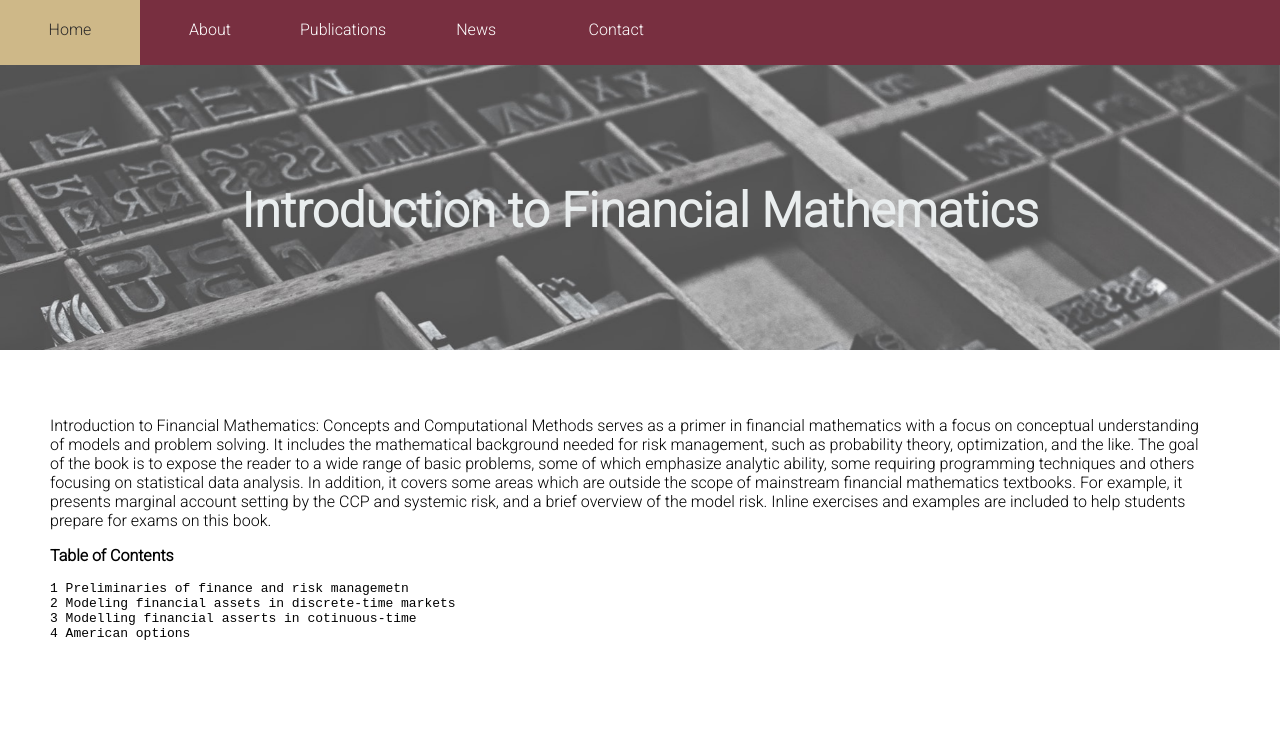
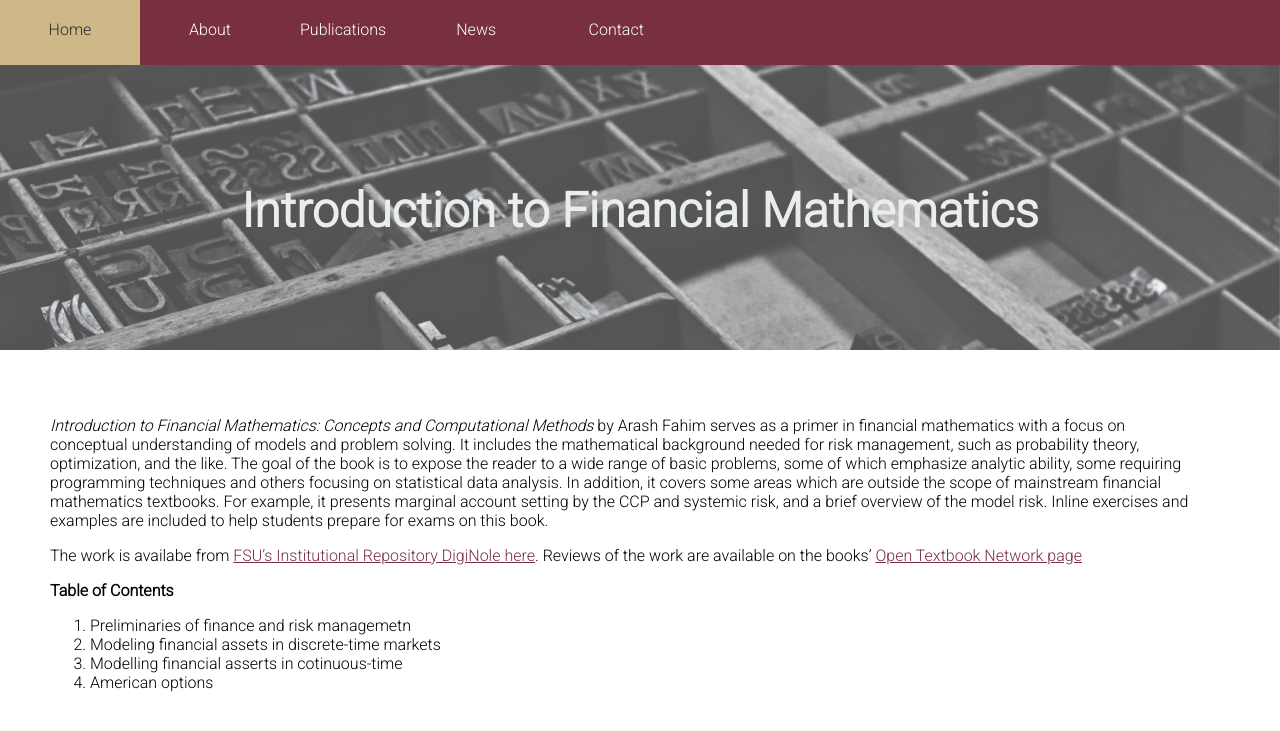
Before and after one commit to fsulibpub/fsulibpub.github.io, a Jekyll site: the page built from _books-oer/finMath.md, in a window 1280 px wide. Shown: the top 731 px of the page. Built offline with Jekyll 4.4.1, drawn with Linux system fonts in a browser that asks for light colours.

Commit message:
update TOC and add links

```diff
--- a/_books-oer/finMath.md
+++ b/_books-oer/finMath.md
@@ -5,13 +5,13 @@ description: "This book serves as a primer in financial mathematics with a focus
 permalink: /books-oer/finMath/
 image: books-oer/oerFinMath.png
 ---
+_Introduction to Financial Mathematics: Concepts and Computational Methods_ by Arash Fahim serves as a primer in financial mathematics with a focus on conceptual understanding of models and problem solving. It includes the mathematical background needed for risk management, such as probability theory, optimization, and the like. The goal of the book is to expose the reader to a wide range of basic problems, some of which emphasize analytic ability, some requiring programming techniques and others focusing on statistical data analysis. In addition, it covers some areas which are outside the scope of mainstream financial mathematics textbooks. For example, it presents marginal account setting by the CCP and systemic risk, and a brief overview of the model risk. Inline exercises and examples are included to help students prepare for exams on this book.
 
-Introduction to Financial Mathematics: Concepts and Computational Methods serves as a primer in financial mathematics with a focus on conceptual understanding of models and problem solving. It includes the mathematical background needed for risk management, such as probability theory, optimization, and the like. The goal of the book is to expose the reader to a wide range of basic problems, some of which emphasize analytic ability, some requiring programming techniques and others focusing on statistical data analysis. In addition, it covers some areas which are outside the scope of mainstream financial mathematics textbooks. For example, it presents marginal account setting by the CCP and systemic risk, and a brief overview of the model risk. Inline exercises and examples are included to help students prepare for exams on this book.
+The work is availabe from [FSU's Institutional Repository DigiNole here](http://fsu.digital.flvc.org/islandora/object/fsu%3A657877). Reviews of the work are available on the books' [Open Textbook Network page](https://open.umn.edu/opentextbooks/textbooks/747)
 
 
 **Table of Contents**
-
-    1 Preliminaries of finance and risk managemetn
-    2 Modeling financial assets in discrete-time markets
-    3 Modelling financial asserts in cotinuous-time
-    4 American options
+1. Preliminaries of finance and risk managemetn
+2. Modeling financial assets in discrete-time markets
+3. Modelling financial asserts in cotinuous-time
+4. American options
```
